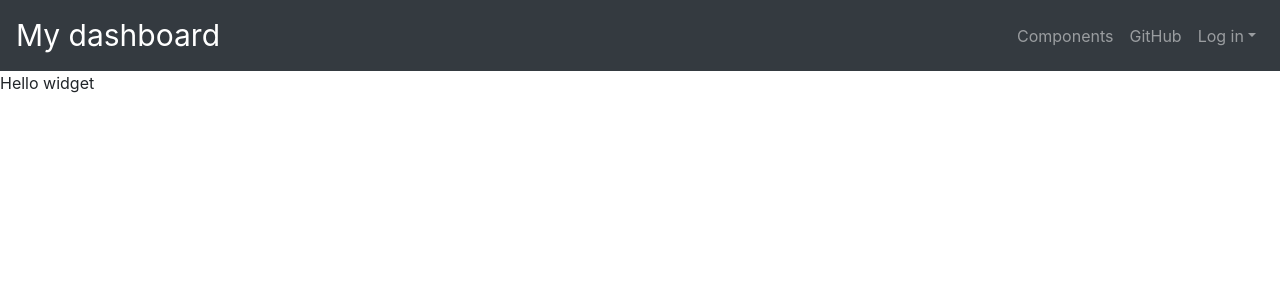
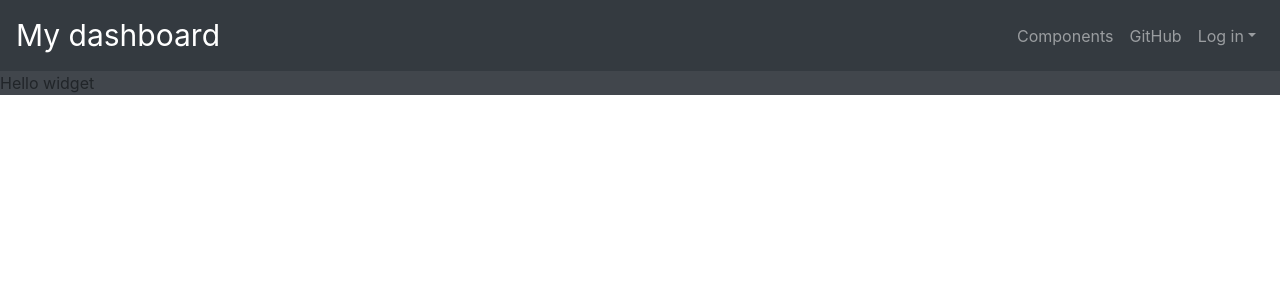
Before and after one commit to Shahmineh/dashboard, a React (Create React App) app: page / in a window 1280 px wide. Shown: the top 300 px of the page. Built offline with nearby package versions, Linux system fonts and the light colour scheme.

Commit message:
BackgroundColor

```diff
--- a/src/components/App/App.js
+++ b/src/components/App/App.js
@@ -5,10 +5,11 @@ import './App.scss';
 import MainNav from '../MainNav/MainNav';
 import Main from '../Main/Main';
 
+
 class App extends Component {
   render() {
     return (
-      <div>
+      <div style={{ backgroundColor: '#41464c' }}>
         <MainNav />
         <Main />
       </div>
```
